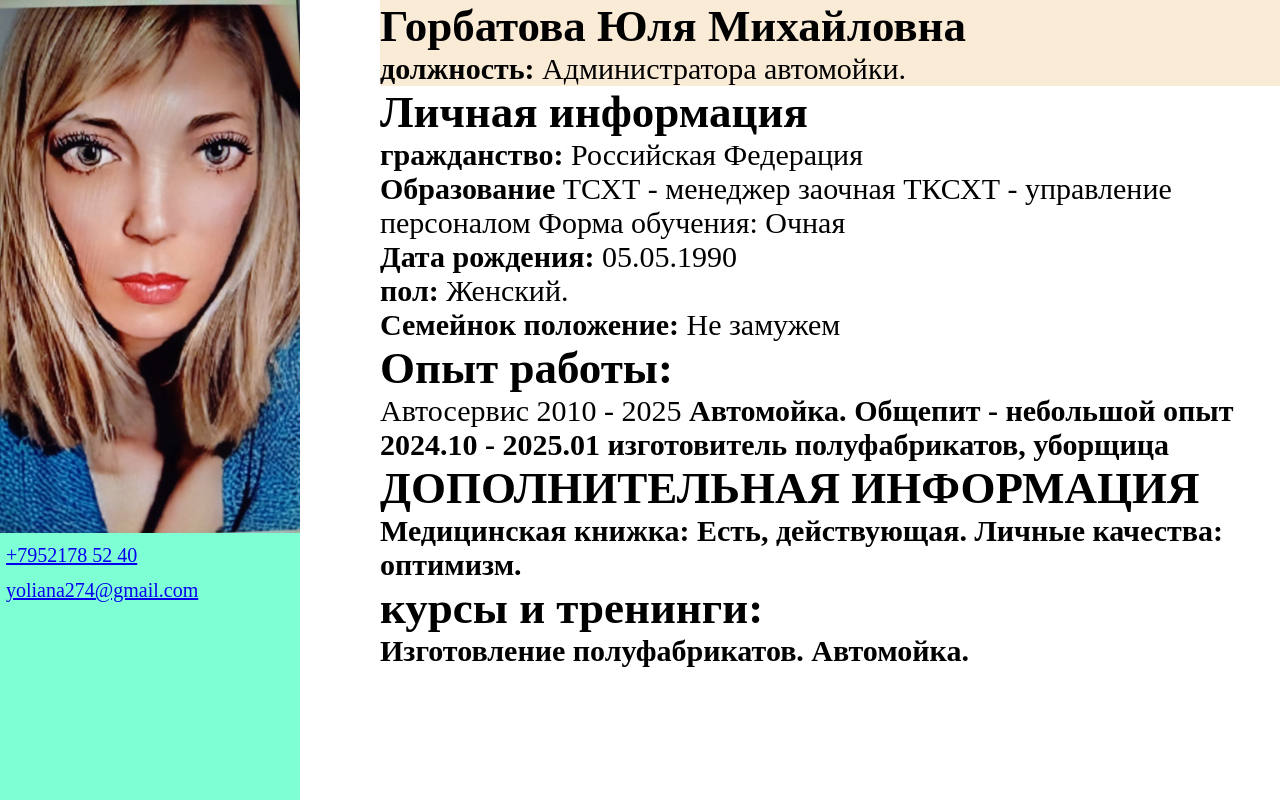
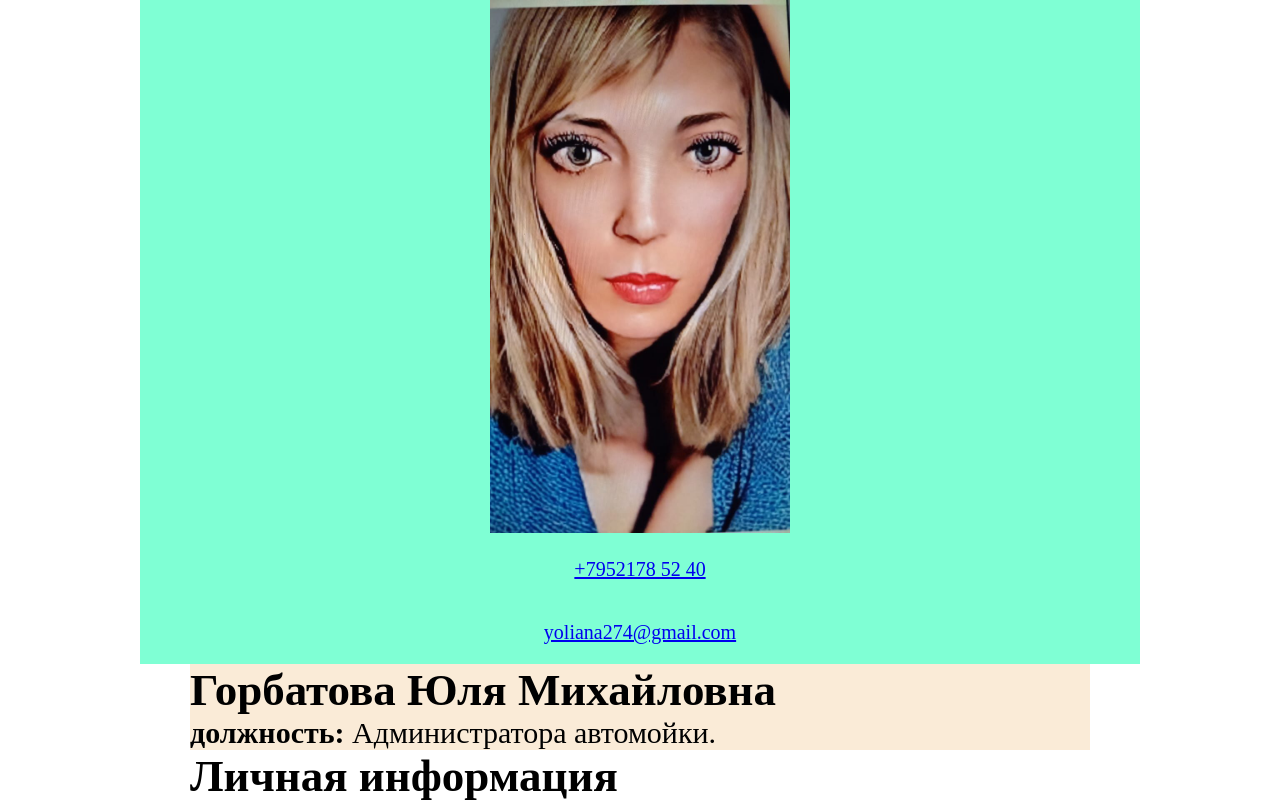
Before and after one commit to Yoliana123/resume, a plain HTML site: page index.html in a window 1280 px wide. Shown: the top 805 px of the page. Drawn offline with Linux system fonts and the light colour scheme.

Commit message:
final fantasy

```diff
--- a/index.html
+++ b/index.html
@@ -61,7 +61,7 @@
                 </strong>
             </div>
             <div>
-                <h2>ДОПОЛНИТЕЛЬНАЯ ИНФОРМАЦИЯ</h2>
+                <h2>ДОПОЛ<wbr>НИТЕЛЬНАЯ <br> ИНФОР<wbr>МАЦИЯ</h2>
                 <strong>
 Медицинская книжка: Есть, действующая.
 
--- a/style.css
+++ b/style.css
@@ -17,7 +17,6 @@ main{
     justify-content: space-between;
     align-items: start;
     font-size:20px;
-    /* flex-wrap:wrap; */
 }
 aside{
     width:100%;
@@ -47,8 +46,27 @@ article{
     align-items: baseline;
     flex-direction: column;
 }
+article > strong,p{
+    margin:2%;
+}
 .name{
     width:100%;
     max-width:900px;
     background-color: antiquewhite;
 }
+@media(max-width:1300px){
+    aside{
+        position:relative;
+        min-height:500px;
+        height:100%;
+        width:100%;
+        max-width:1000px;
+        display:flex;
+        justify-content: center;
+        align-items: center;
+    }
+    main{
+        flex-wrap:wrap;
+        justify-content: center;
+    }
+}
```
